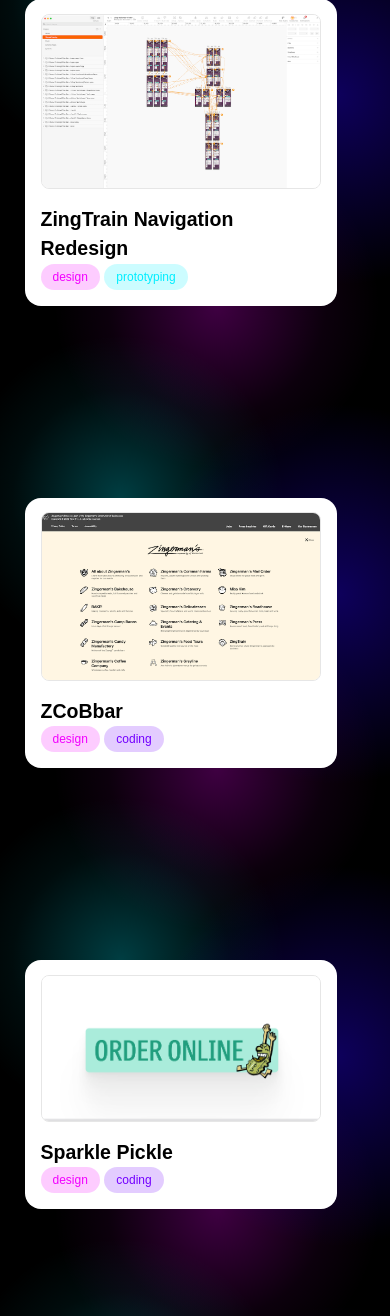
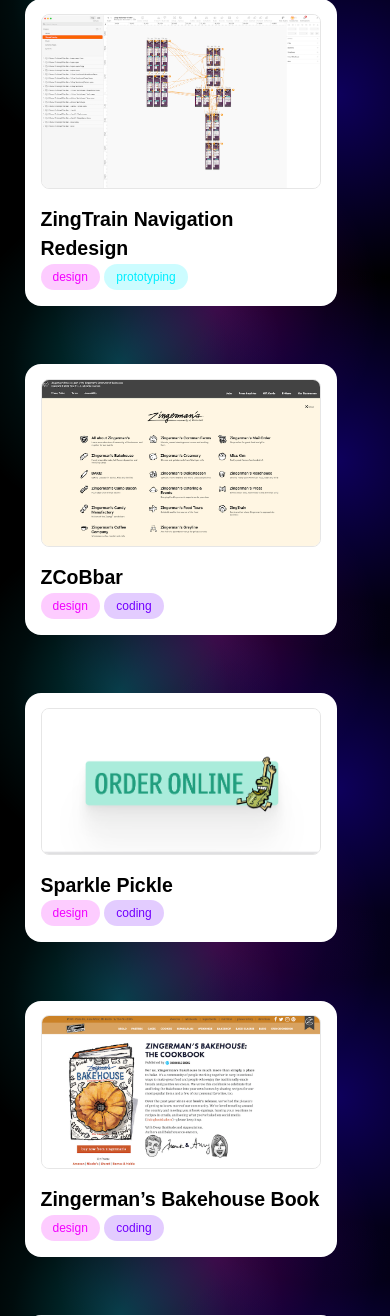
Before and after one commit to garymazzeo/garymazzeo, a PHP site: page / in a window 390 px wide; the page is wider, and only the part inside the window is pictured. Shown: the part 545-1861 px from the top of that part. Run offline with PHP 8.4, Linux system fonts and the light colour scheme.

Commit message:
:lipstick: Make grid-row responsive

```diff
--- a/style.css
+++ b/style.css
@@ -81,7 +81,7 @@
   display: grid;
   grid-template-columns: repeat(auto-fill, minmax(20em, 1fr));
   /* grid-template-rows: repeat(auto-fit, 8rem); */
-  gap: 12rem 6rem;
+  gap: clamp(3rem, 15vw, 12rem) 6rem;
   padding: 0;
   list-style: none;
 }
```
